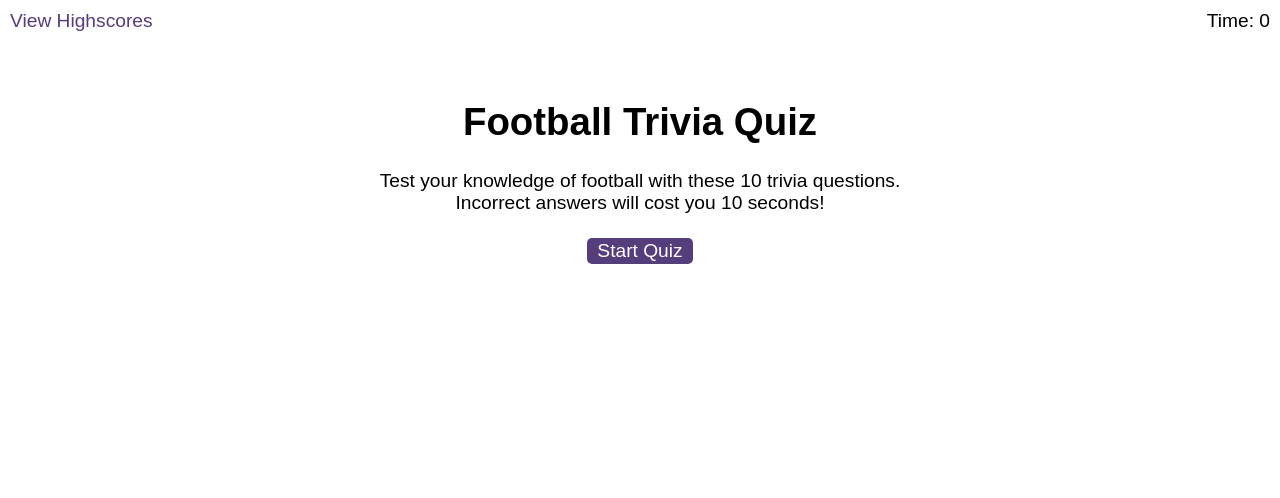
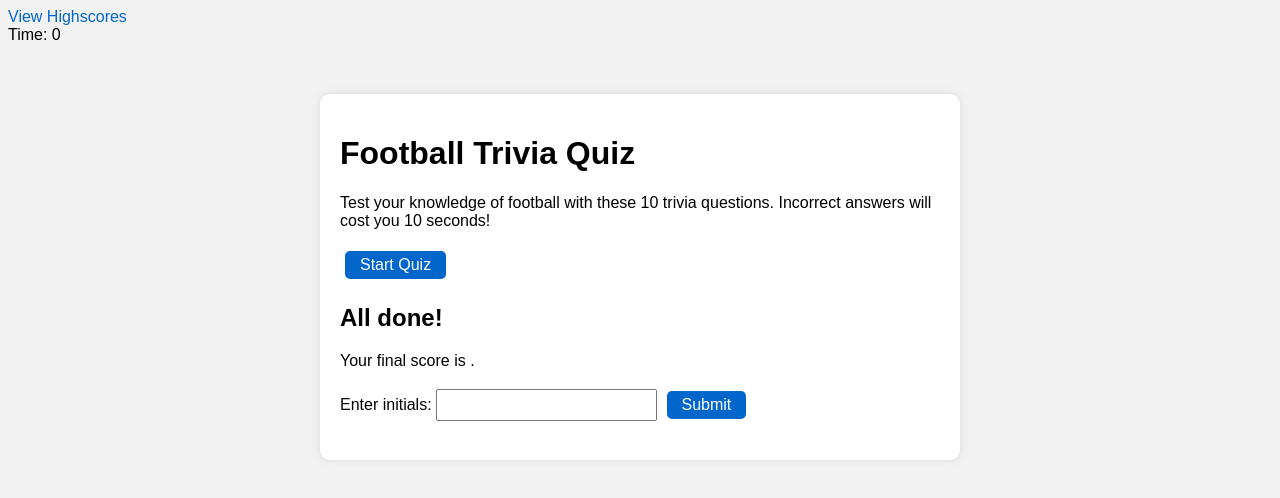
Before and after one commit to Nickncb96/timed-football-trivia-quiz-, a plain HTML site: page starter/index.html in a window 1280 px wide. Drawn offline with Linux system fonts and the light colour scheme.

Commit message:
css refactored styeling

```diff
--- a/starter/assets/css/styles.css
+++ b/starter/assets/css/styles.css
@@ -1,88 +1,69 @@
+/* Basic styling for the quiz and highscores pages */
 body {
-  font-family: Arial;
-  font-size: 120%;
+  font-family: Arial, sans-serif;
+  font-size: 16px;
+  background-color: #f2f2f2;
 }
 
+/* Styling for hyperlinks */
 a {
-  color: #563d7c;
+  color: #0066cc;
   text-decoration: none;
-  transition: color 0.1s;
+  transition: color 0.2s;
 }
 
 a:hover {
-  color: #8570a5;
+  color: #004080;
 }
 
+/* Styling for buttons */
 button {
   display: inline-block;
   margin: 5px;
   cursor: pointer;
-  font-size: 100%;
-  background-color: #563d7c;
+  font-size: 16px;
+  background-color: #0066cc;
   border-radius: 5px;
-  padding: 2px 10px;
+  padding: 5px 15px;
   color: white;
   border: 0;
-  transition: background-color 0.1s;
+  transition: background-color 0.2s;
 }
 
 button:hover {
-  background-color: #8570a5;
+  background-color: #004080;
 }
 
+/* Styling for quiz choices */
 .choices button {
   display: block;
+  margin: 5px 0;
 }
 
+/* Styling for text input */
 input[type="text"] {
-  font-size: 100%;
+  font-size: 16px;
+  padding: 5px;
 }
 
+/* Styling for high scores list */
 ol {
-  padding-left: 0px;
+  padding-left: 0;
   max-height: 400px;
   overflow: auto;
 }
 
-li {
-  padding: 5px;
-  list-style: decimal inside none;
+/* Styling for odd list items (zebra striping) */
+li:nth-child(odd) {
+  background-color: #e6e6e6;
 }
 
-li:nth-child(odd) {
-  background-color: #f3edfc;
+/* Wrapper for content */
+.wrapper {
+  max-width: 600px;
+  margin: 50px auto;
+  background-color: white;
+  padding: 20px;
+  border-radius: 10px;
+  box-shadow: 0 0 10px rgba(0, 0, 0, 0.1);
 }
-
-.wrapper {
-  margin: 100px auto 0 auto;
-  max-width: 600px;
-}
-
-.hide {
-  display: none;
-}
-
-.start {
-  text-align: center;
-}
-
-.scores {
-  position: absolute;
-  top: 10px;
-  left: 10px;
-}
-
-.feedback {
-  font-style: italic;
-  font-size: 120%;
-  margin-top: 20px;
-  padding-top: 10px;
-  color: gray;
-  border-top: 2px solid #ccc;
-}
-
-.timer {
-  position: absolute;
-  top: 10px;
-  right: 10px;
-}
```
